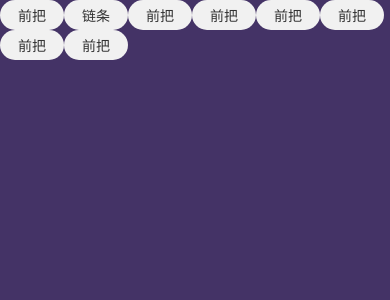
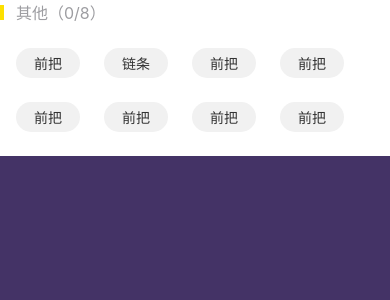
Before and after one commit to godeadasdf/withdraw_demo, a React Native app: screen / in a window 390 px wide. Shown: the top 300 px of the page. Built offline with nearby package versions, Linux system fonts and the light colour scheme.

Commit message:
完成PartSelection

```diff
--- a/App.js
+++ b/App.js
@@ -60,8 +60,8 @@ export default class App extends Component<{}> {
         />*/}
         <PartSelection
           partname={[{id:401,partname:'前把'},{id:402,partname:'链条'}
-          ,{id:401,partname:'前把'},{id:401,partname:'前把'},{id:401,partname:'前把'},
-            {id:401,partname:'前把'},{id:401,partname:'前把'},{id:401,partname:'前把'},]}
+          ,{id:403,partname:'前把'},{id:403,partname:'前把'},{id:404,partname:'前把'},
+            {id:405,partname:'前把'},{id:406,partname:'前把'},{id:407,partname:'前把'},]}
         />
       </View>
     );
--- a/app/components/PartSelection.js
+++ b/app/components/PartSelection.js
@@ -1,4 +1,4 @@
-import React,{Component} from 'react';
+import React, { Component } from 'react';
 import {
   Text,
   View,
@@ -7,30 +7,109 @@ import {
 
 import CheckText from './CheckText';
 
+const partTitles = [ '前段', '中段', '后段', '其他' ];
 export default class PartSelection extends Component {
+
+  state = {
+    selectCount: 0, //选中的个数
+  };
+
+  selectIds = []; //选中的id
+
+
+  getPartTitle = (id) => {
+    const index = parseInt(id / 100);
+    if (index < 3) {
+      return partTitles[ index ];
+    } else {
+      return partTitles[ 3 ];
+    }
+  };
+
+  renderTitle = () => {
+    return (
+      <View style={styles.titleContainer}>
+        <View style={{
+          height: 15,
+          width: 4,
+          backgroundColor: '#FDE000',
+        }}/>
+        <Text style={styles.titleText}>
+          {this.getPartTitle(this.props.partname[ 0 ].id)
+          + '（' + this.state.selectCount + '/' +
+          this.props.partname.length + '）'}
+        </Text>
+      </View>
+    );
+  };
+
+  renderCheckTexts = () => {
+    return (
+      <View style={styles.bottomContainer}>
+        {this.props.partname.map((item) => {
+          return <View style={styles.checkTextContainer}><CheckText
+            onPress={(id, state) => {
+              console.log(id, state);
+              if (state == true) {
+                this.selectIds.push(id);
+                this.setState((prevState) => {
+                  return {selectCount: prevState.selectCount + 1};
+                });
+              } else {
+                this.selectIds.splice(this.selectIds.indexOf(id), 1);
+                this.setState((prevState) => {
+                  return {selectCount: prevState.selectCount - 1};
+                });
+                //todo 添加this.props.onPress(this.selectIds)
+              }
+            }}
+            id={item.id}
+            partname={item.partname}
+          /></View>;
+        })
+        }
+      </View>
+    );
+  };
 
   render() {
     return (
       <View style={styles.container}>
-        {this.props.partname.map((item) => {
-          return <CheckText
-            onPress={(id, state) => {
-              console.log(id, state);
-            }}
-            id={item.id}
-            partname={item.partname}
-          />;
-        })
-        }
+        {this.renderTitle()}
+        {this.renderCheckTexts()}
       </View>
     );
   }
 }
 
 const styles = StyleSheet.create({
-  container:{
-    flexDirection:'row',
-    flexWrap:'wrap',
-    alignContent:'flex-start'
+  container: {
+    flexDirection: 'column',
+    justifyContent: 'flex-start',
+    backgroundColor: '#fff',
+  },
+  titleContainer: {
+    flexDirection: 'row',
+    marginBottom: 24,
+    alignItems: 'center'
+  },
+  titleText: {
+    marginLeft: 12,
+    fontSize: 16,
+    color: '#9D9DA1'
+  },
+
+  //todo 可能使用一个表示均分的UI形式 找UI对 属性叫。。。。xxbetween
+  bottomContainer: {
+    paddingLeft: 4,
+    paddingRight: 4,
+    flexDirection: 'row',
+    flexWrap: 'wrap',
+    alignContent: 'flex-start'
+  },
+  checkTextContainer: {
+    marginRight: 12,
+    marginLeft: 12,
+    marginBottom: 24
   }
 });
```
